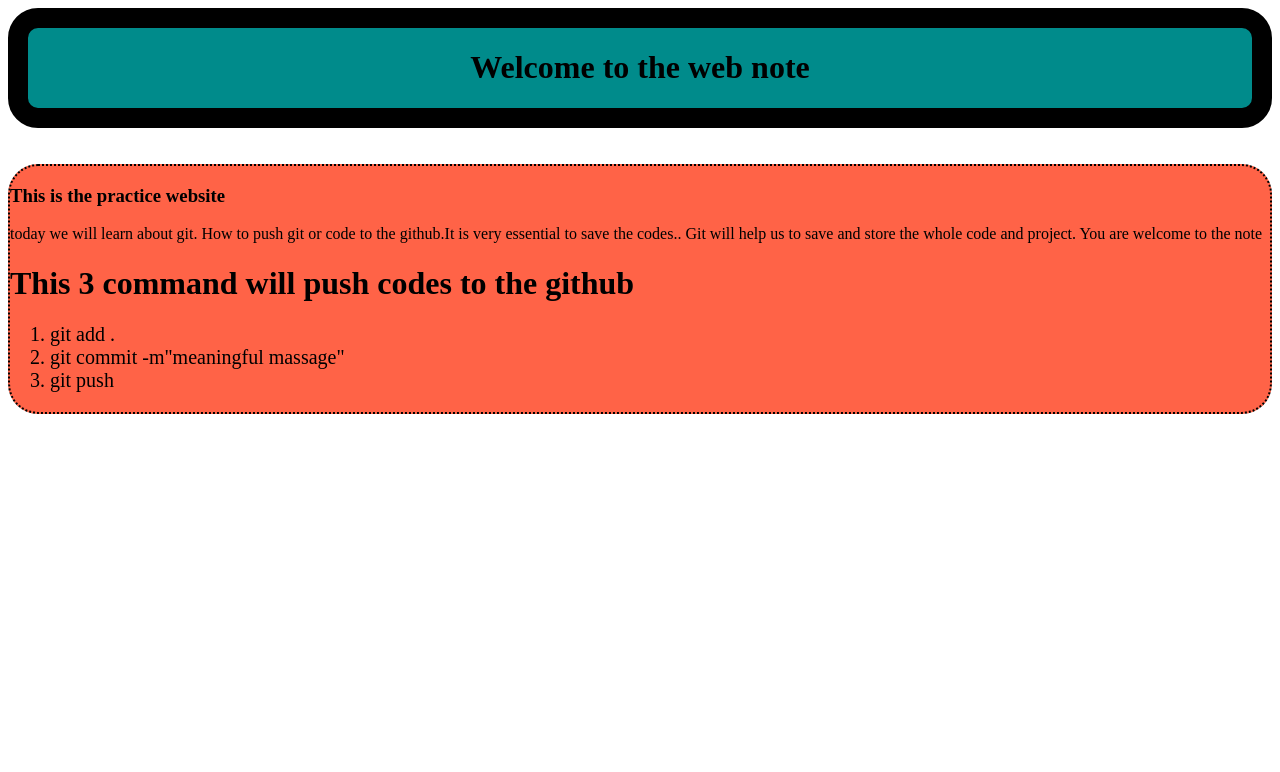
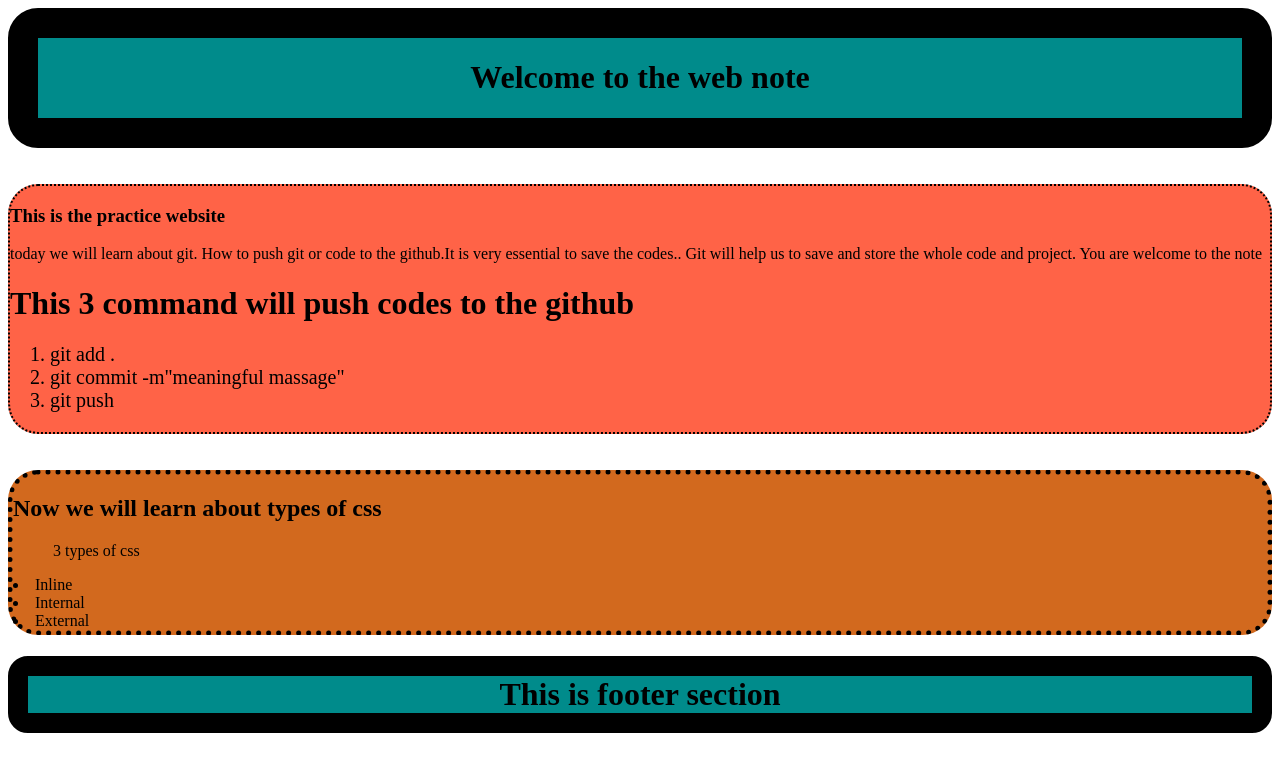
Before and after one commit to Faisal-Mahdi/my-first-github-repository, a plain HTML site: page index.html in a window 1280 px wide. Drawn offline with Linux system fonts and the light colour scheme.

Commit message:
second push

```diff
--- a/css/index.css
+++ b/css/index.css
@@ -7,7 +7,7 @@
 #header{
     background-color: darkcyan;
     text-align: center;
-    border: 20px solid black;
+    border: 30px solid black;
     border-radius: 30px;
 }
 
@@ -18,3 +18,16 @@
 #size{
     front-size: 15px;
 }
+
+#tycss{
+    background-color: chocolate;
+    border: 5px dotted black;
+    border-radius: 30px;
+}
+
+#fot{
+    background-color: darkcyan;
+    border: 20px solid black;
+    border-radius: 20px;
+    text-align: center;
+}
--- a/index.html
+++ b/index.html
@@ -25,9 +25,22 @@
         </ol>
     </div>
 
-    <div id="">
+    <br>
+    <br>
+
+    <div id="tycss">
+
+        <h2>Now we will learn about types of css</h2>
+        <ol>3 types of css</ol>
+        <li>Inline</li>
+        <li>Internal</li>
+        <li>External</li>
 
     </div>
 
+    <footer>
+        <h1 id="fot">This is footer section</h1>
+    </footer>
+
 </body>
 </html>
```
